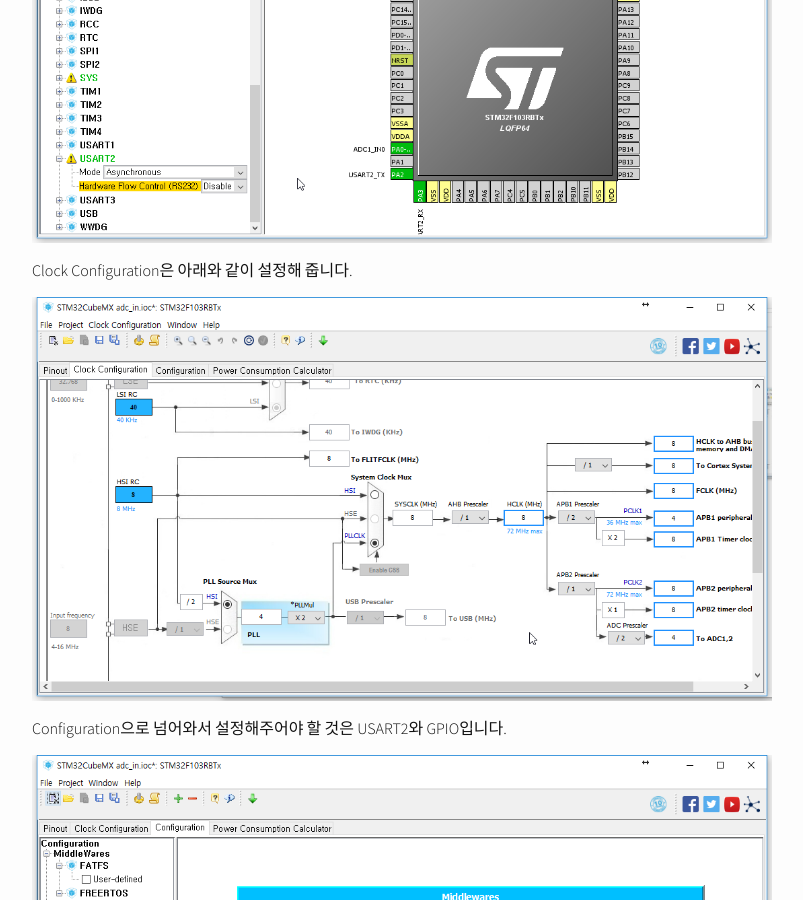
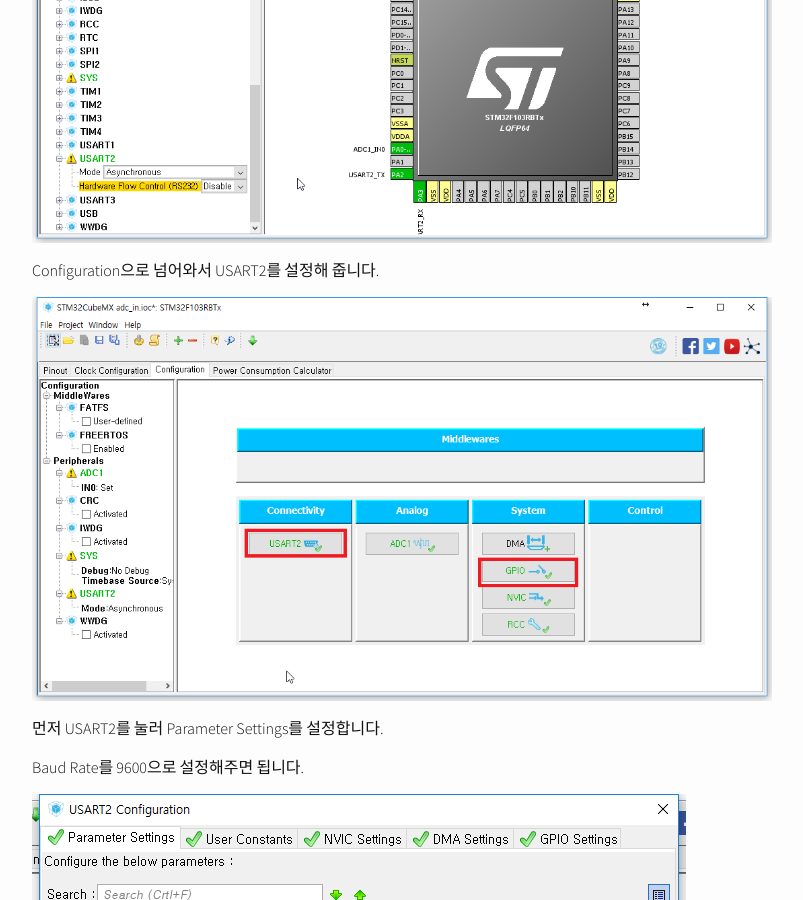
Before and after one commit to Bill-Park/bill-park.github.io, a Jekyll site: the page built from _posts/2017-11-14-nucleo_f103rb_adc-1.markdown, in a window 1280 px wide and 900 px high, scrolled down 1709 px. Shown: the whole window, without its empty margins (238-1041 px from the left). Built offline with Jekyll 4.4.1, drawn with Linux system fonts in a browser that asks for light colours; nearby versions of some CDN libraries; some of the changed text lies outside the part shown.

Commit message:
fix adc-1

```diff
--- a/_posts/2017-11-14-nucleo_f103rb_adc-1.markdown
+++ b/_posts/2017-11-14-nucleo_f103rb_adc-1.markdown
@@ -36,11 +36,7 @@ ADC1 왼쪽의 +를 눌러 하위 탭을 연 뒤 IN0를 체크해 줍니다.
 
 ![]({{ site.url }}/img/nucleo/adc/2.png)
 
-Clock Configuration은 아래와 같이 설정해 줍니다.
-
-![]({{ site.url }}/img/nucleo/adc/3.png)
-
-Configuration으로 넘어와서 설정해주어야 할 것은 USART2와 GPIO입니다.
+Configuration으로 넘어와서 USART2를 설정해 줍니다.
 
 ![]({{ site.url }}/img/nucleo/adc/4.png)
 
@@ -54,13 +50,7 @@ NVIC Settings로 이동하여 Enabled에 체크해 줍니다.
 
 ![]({{ site.url }}/img/nucleo/adc/6.png)
 
-Ok를 눌러 USART2 창을 닫고 GPIO 창을 열어줍니다.
-
-PA0-WKUP의 User Label을 a0로 설정해 줍니다. (이번 시간에는 사용하지 않기에 의미는 없습니다.)
-
-![]({{ site.url }}/img/nucleo/adc/7.png)
-
-톱니바퀴를 이용하여 코드를 생성해 줍니다.
+Ok를 눌러 USART2 창을 닫고 톱니바퀴를 이용하여 코드를 생성해 줍니다.
 
 ### uVision5
 
```
Also changed, not shown: img/nucleo/adc/0.png (added).
